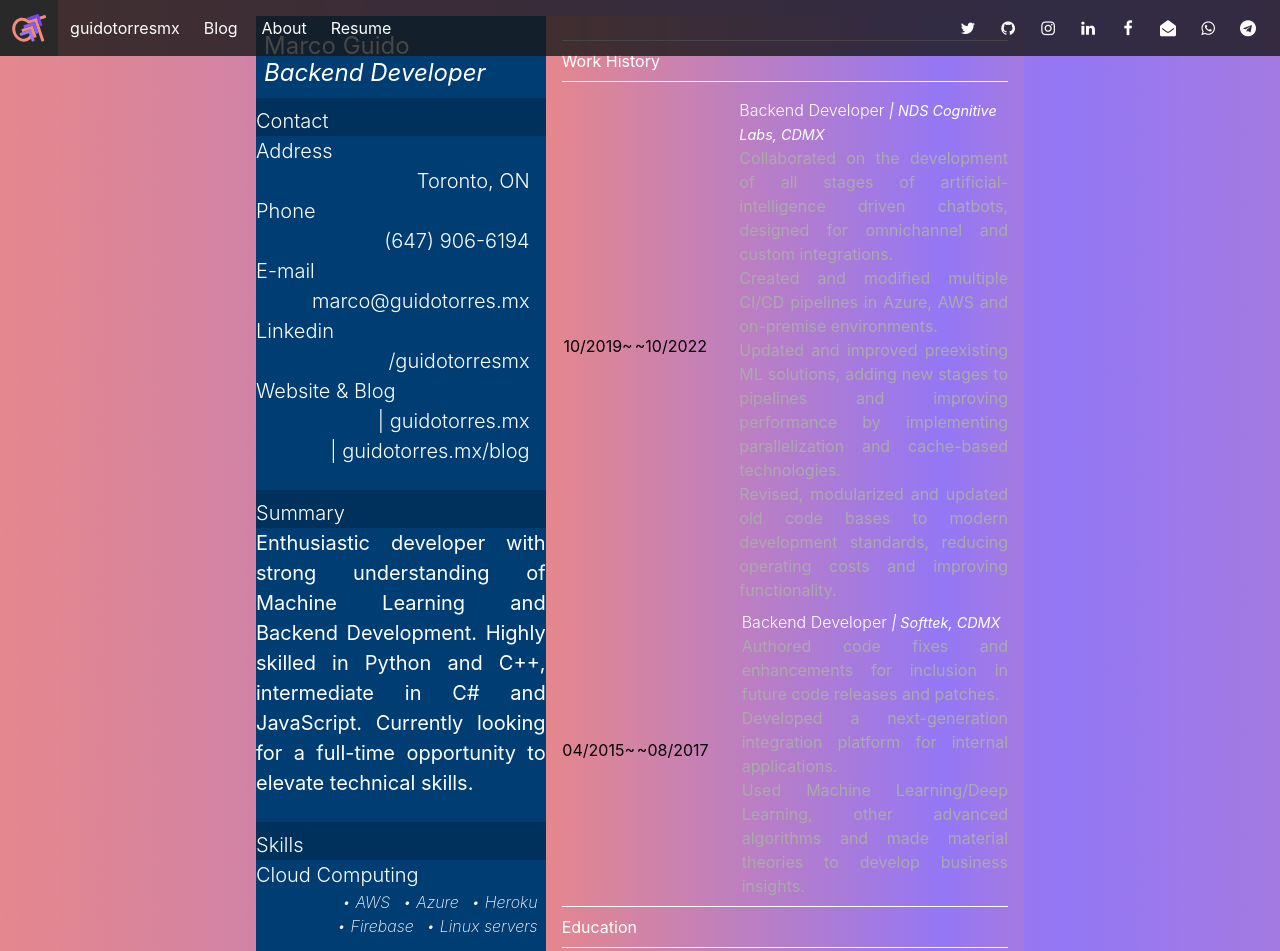
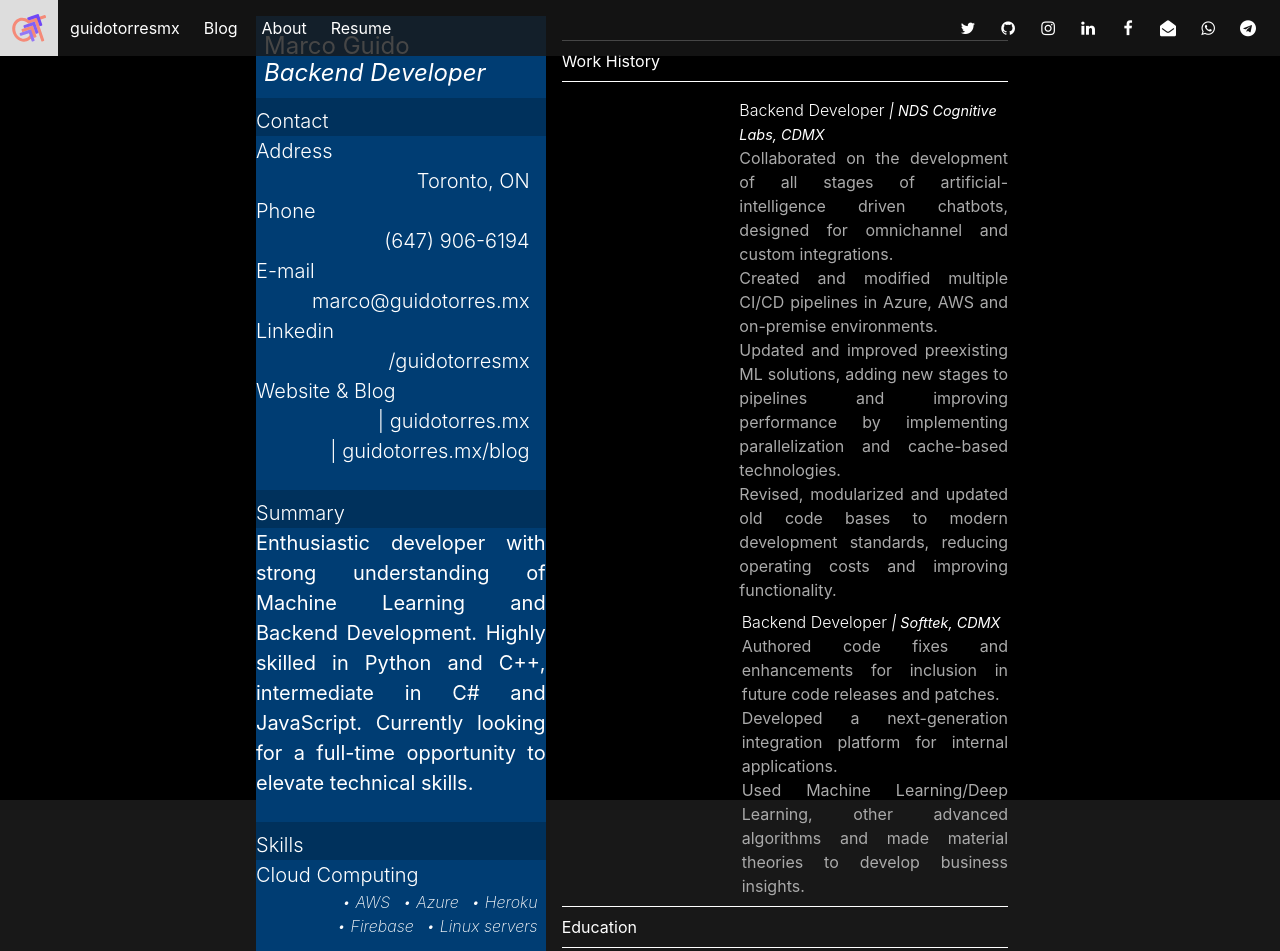
Before and after one commit to guidotorresmx/resume, a website: page docs/index.html in a window 1280 px wide. Shown: the top 951 px of the page. Drawn offline with Linux system fonts and the light colour scheme.

Commit message:
changed background color

```diff
--- a/app/scss/content.scss
+++ b/app/scss/content.scss
@@ -37,12 +37,6 @@
 main {
   top: 0;
   animation: background-pan 14s linear infinite;
-  background: linear-gradient(
-    to right,
-    $accent-color-main,
-    $accent-color-sec,
-    $accent-color-main
-  );
   background-size: 200%;
 }
 
--- a/app/scss/header.scss
+++ b/app/scss/header.scss
@@ -36,7 +36,6 @@
 }
 
 nav#navbar {
-  transition: all 0.4s ease-in-out;
   background-color: var(--top-bar-bg-color);
   background: var(--top-bar-bg-color);
 }
--- a/app/scss/nav.scss
+++ b/app/scss/nav.scss
@@ -2,15 +2,14 @@
   transition: top 0.7s;
 }
 
-.scrolled-down{
+.scrolled-down {
   transform: translateY(-100%);
   transition: all 1s;
 }
 
-.scrolled-up{
-  transform:translateY(0);
+.scrolled-up {
+  transform: translateY(0);
   transition: all 1s;
-
 }
 
 #navbar {
@@ -23,7 +22,7 @@
   transition: all 1s;
 }
 
-#logo{
+#logo {
   height: 50px;
 }
 
@@ -34,15 +33,6 @@
   color: #f2f2f2;
   font-size: 30px;
   padding: 10px 10px;
-}
-
-#navbar a {
-  float: right;
-  display: block;
-  color: white;
-  text-align: center;
-  padding: 15px;
-  text-decoration: none;
 }
 
 #navbar a:hover {
@@ -59,13 +49,6 @@
   width: 100vw;
   text-align: center;
   overflow: hidden;
-}
-
-svg {
-  width: 100vw;
-  position: fixed;
-  margin-left: auto;
-  margin-right: auto;
 }
 
 .two {
--- a/app/scss/style.scss
+++ b/app/scss/style.scss
@@ -2,7 +2,7 @@
 @use "_variables";
 @use "aside";
 @use "main";
-//@use "nav";
+@use "nav";
 @use "footer";
 @use "layout";
 @use "utils";
--- a/package.json
+++ b/package.json
@@ -19,6 +19,7 @@
   },
   "homepage": "https://github.com/guidotorresmx/resume#readme",
   "dependencies": {
+    "@creativebulma/bulma-divider": "^1.1.0",
     "browser-sync": "^2.27.9",
     "cssnano": "^5.1.7",
     "gulp": "^4.0.2",
@@ -29,7 +30,7 @@
     "gulp-pug": "^5.0.0",
     "gulp-sass": "^5.1.0",
     "gulp-terser": "^2.1.0",
-    "node-sass": "^7.0.1",
+    "node-sass": "^9.0.0",
     "prettier": "^2.7.1",
     "sass": "^1.50.0"
   }
```
Also changed, not shown: docs/style/base.css, docs/style/content.css, docs/style/header.css, docs/style/nav.css, docs/style/style.css, 6 other files.
